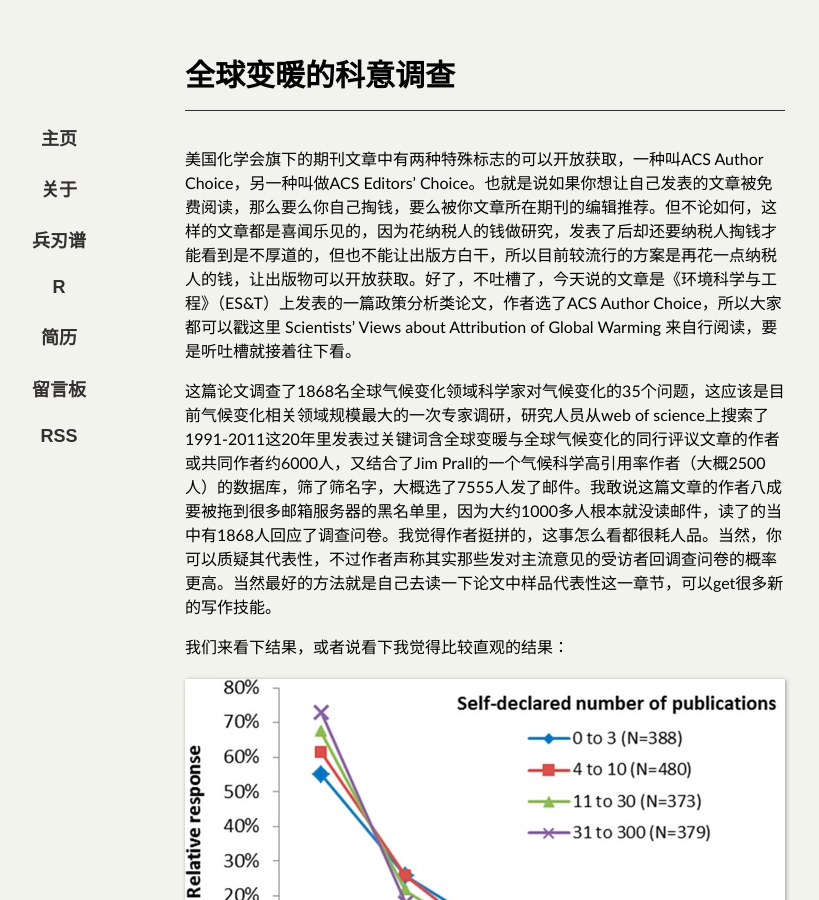
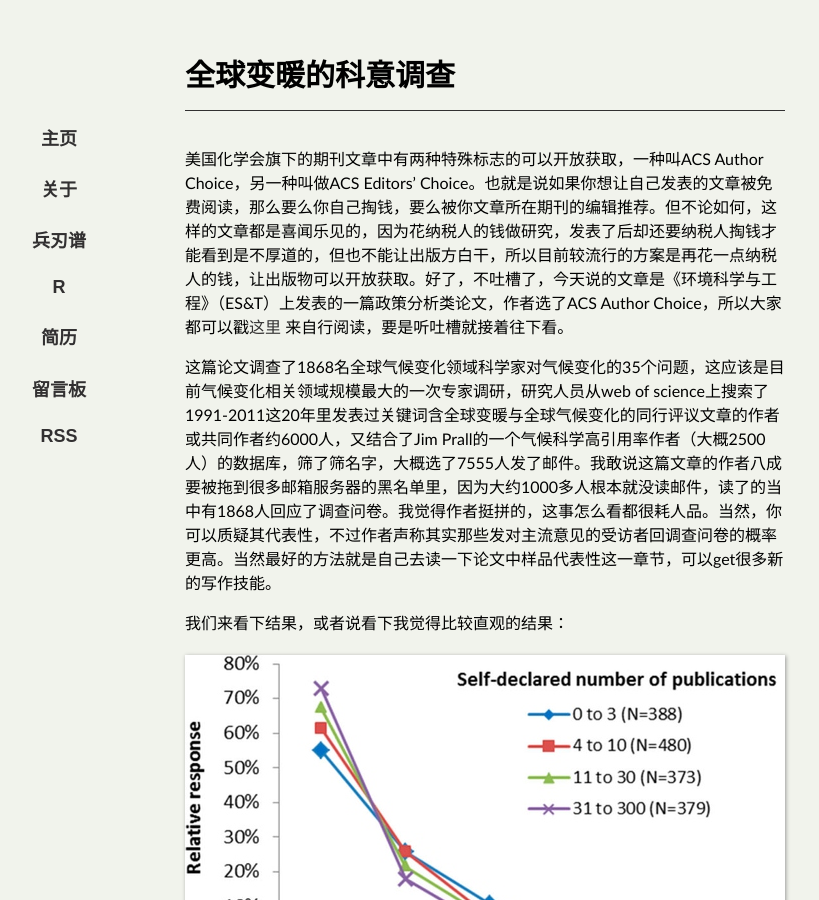
Before and after one commit to yufree/blogcn, a Jekyll site: the page built from _posts/2014-08-24-science-global-warming.md, in a window 1280 px wide and 900 px high. Shown: the whole window, without its empty margins (155-974 px from the left). Built offline with Jekyll 4.4.1, drawn with Linux system fonts in a browser that asks for light colours; some web fonts are replaced; comment, search, counter and statistics services are not loaded.

```diff
--- a/_posts/2014-08-24-science-global-warming.md
+++ b/_posts/2014-08-24-science-global-warming.md
@@ -3,7 +3,7 @@
 title: 全球变暖的科意调查
 ---
 
-美国化学会旗下的期刊文章中有两种特殊标志的可以开放获取，一种叫ACS Author Choice，另一种叫做ACS Editors' Choice。也就是说如果你想让自己发表的文章被免费阅读，那么要么你自己掏钱，要么被你文章所在期刊的编辑推荐。但不论如何，这样的文章都是喜闻乐见的，因为花纳税人的钱做研究，发表了后却还要纳税人掏钱才能看到是不厚道的，但也不能让出版方白干，所以目前较流行的方案是再花一点纳税人的钱，让出版物可以开放获取。好了，不吐槽了，今天说的文章是《环境科学与工程》（ES&T）上发表的一篇政策分析类论文，作者选了ACS Author Choice，所以大家都可以戳这里 Scientists’ Views about Attribution of Global Warming 来自行阅读，要是听吐槽就接着往下看。
+美国化学会旗下的期刊文章中有两种特殊标志的可以开放获取，一种叫ACS Author Choice，另一种叫做ACS Editors' Choice。也就是说如果你想让自己发表的文章被免费阅读，那么要么你自己掏钱，要么被你文章所在期刊的编辑推荐。但不论如何，这样的文章都是喜闻乐见的，因为花纳税人的钱做研究，发表了后却还要纳税人掏钱才能看到是不厚道的，但也不能让出版方白干，所以目前较流行的方案是再花一点纳税人的钱，让出版物可以开放获取。好了，不吐槽了，今天说的文章是《环境科学与工程》（ES&T）上发表的一篇政策分析类论文，作者选了ACS Author Choice，所以大家都可以戳[这里](http://pubs.acs.org/doi/abs/10.1021/es501998e) 来自行阅读，要是听吐槽就接着往下看。
 
 这篇论文调查了1868名全球气候变化领域科学家对气候变化的35个问题，这应该是目前气候变化相关领域规模最大的一次专家调研，研究人员从web of science上搜索了1991-2011这20年里发表过关键词含全球变暖与全球气候变化的同行评议文章的作者或共同作者约6000人，又结合了Jim Prall的一个气候科学高引用率作者（大概2500人）的数据库，筛了筛名字，大概选了7555人发了邮件。我敢说这篇文章的作者八成要被拖到很多邮箱服务器的黑名单里，因为大约1000多人根本就没读邮件，读了的当中有1868人回应了调查问卷。我觉得作者挺拼的，这事怎么看都很耗人品。当然，你可以质疑其代表性，不过作者声称其实那些发对主流意见的受访者回调查问卷的概率更高。当然最好的方法就是自己去读一下论文中样品代表性这一章节，可以get很多新的写作技能。
 
```
Also changed, not shown: _posts/2014-10-17-history-of-clean-air-act.md (+6 -6 lines), figure/caa1.jpg (added), figure/caa2.png (added), figure/caa3.png (added), figure/caa4.png (added), figure/caa5.png (added), figure/caa6.png (added).
